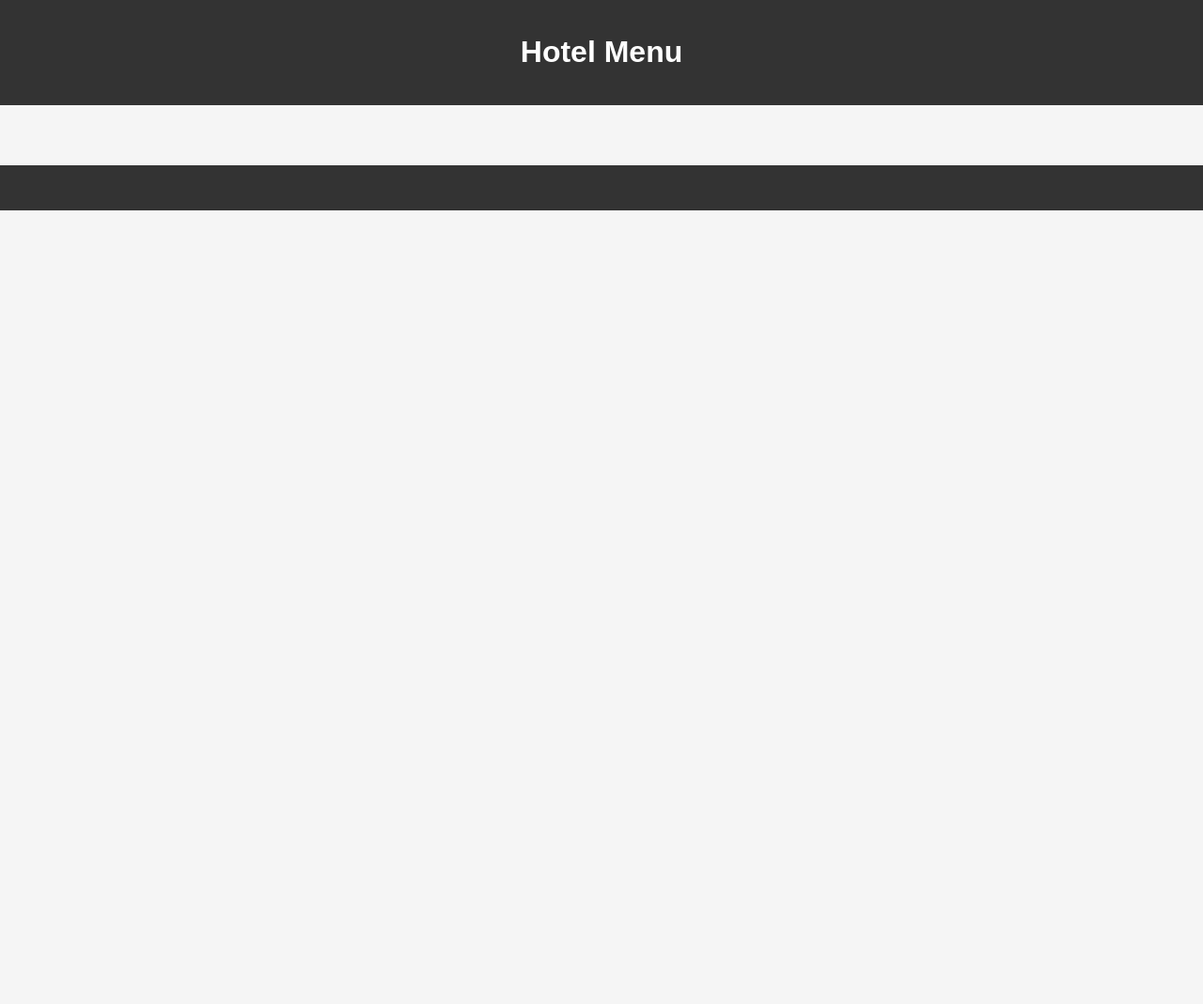
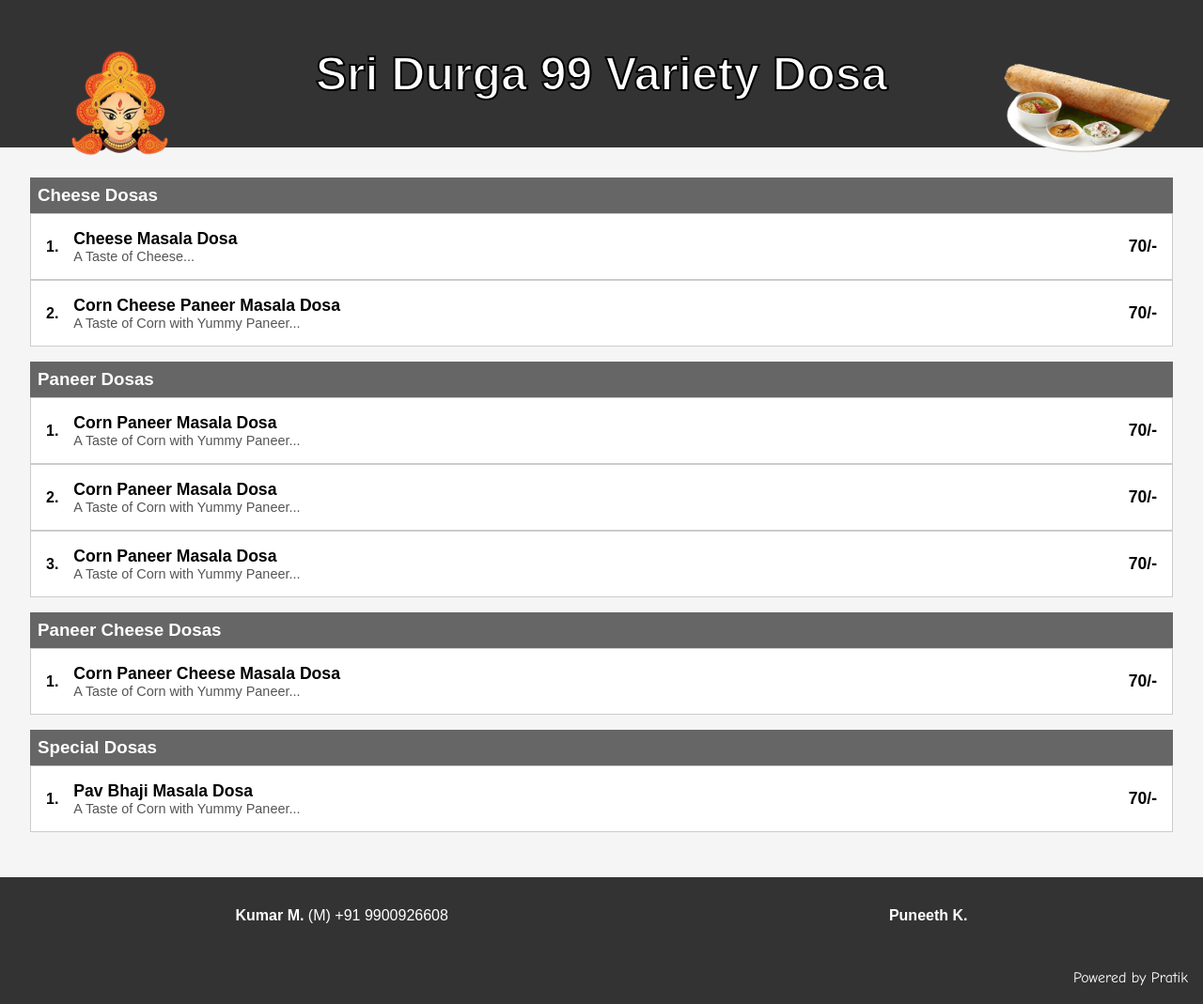
Before and after one commit to pratikcalling/HotelMgmt, a plain HTML site: page frontend/public/index.html in a window 1280 px wide. Shown: the whole page at 94% size. Before the commit the page ends 800 px from the top, so only its background shows below. Drawn offline with Linux system fonts and the light colour scheme; no server answers.

Commit message:
Static json + Cosmetic changes

```diff
--- a/frontend/public/index.html
+++ b/frontend/public/index.html
@@ -8,9 +8,9 @@
 </head>
 <body>
 <header>
-    <img id="hotel-logo-left" alt="Hotel Logo">
+    <img id="title-logo-left" alt="Brand Logo">
     <h1 id="hotel-name">Hotel Menu</h1>
-    <img id="hotel-logo-right" alt="Hotel Logo">
+    <img id="title-logo-right" alt="Dish Logo">
 </header>
 <main>
     <div id="menu-categories"></div>
--- /dev/null
+++ b/frontend/public/json/menu-response.json
@@ -0,0 +1,94 @@
+{
+  "hotel": {
+    "id": "2621e313-6f9d-40c0-a121-cbc5aa374305",
+    "name": "Sri Durga 99 Variety Dosa",
+    "branch": "HSR",
+    "owners": [
+      {
+        "id": "3f908d33-7d4c-4f56-a027-2e85858401ae",
+        "email": "kumar@gmail.com",
+        "phoneNumber": "+91 9900926608",
+        "firstName": "Kumar",
+        "lastName": "M.",
+        "dob": "1990-11-23"
+      },
+      {
+        "id": "0b27f060-f35b-4061-b8b5-156117ddd636",
+        "email": "puneeth@gmail.com",
+        "phoneNumber": null,
+        "firstName": "Puneeth",
+        "lastName": "K.",
+        "dob": "1990-11-23"
+      }
+    ],
+    "cusine": "SOUTH_INDIAN",
+    "hotelLogoOpt": "durga-ma-trans.png"
+  },
+  "dishLogoOpt": "dosa-trans.png",
+  "items": [
+    {
+      "id": "71eca39c-08a3-4b79-aa40-ae32e1ea7e13",
+      "name": "Cheese Masala Dosa",
+      "description": "A Taste of Cheese...",
+      "price": 70.0,
+      "imageUrlOpt": null,
+      "ingredients": null,
+      "category": "Cheese Dosas"
+    },
+    {
+      "id": "338d66ad-0b32-4717-954c-0fe9f2e96ada",
+      "name": "Corn Paneer Masala Dosa",
+      "description": "A Taste of Corn with Yummy Paneer...",
+      "price": 70.0,
+      "imageUrlOpt": null,
+      "ingredients": null,
+      "category": "Paneer Dosas"
+    },
+    {
+      "id": "169d68cd-6201-4461-b5a1-af4a476b46b4",
+      "name": "Corn Paneer Masala Dosa",
+      "description": "A Taste of Corn with Yummy Paneer...",
+      "price": 70.0,
+      "imageUrlOpt": null,
+      "ingredients": null,
+      "category": "Paneer Dosas"
+    },
+    {
+      "id": "f522a56d-bf03-45e4-a87b-07e9f3c71d62",
+      "name": "Corn Paneer Cheese Masala Dosa",
+      "description": "A Taste of Corn with Yummy Paneer...",
+      "price": 70.0,
+      "imageUrlOpt": null,
+      "ingredients": null,
+      "category": "Paneer Cheese Dosas"
+    },
+    {
+      "id": "e791f222-4c90-498d-9005-dee6f7397c54",
+      "name": "Corn Paneer Masala Dosa",
+      "description": "A Taste of Corn with Yummy Paneer...",
+      "price": 70.0,
+      "imageUrlOpt": null,
+      "ingredients": null,
+      "category": "Paneer Dosas"
+    },
+    {
+      "id": "4faf2444-eee1-48ac-b52a-737ac576324b",
+      "name": "Corn Cheese Paneer Masala Dosa",
+      "description": "A Taste of Corn with Yummy Paneer...",
+      "price": 70.0,
+      "imageUrlOpt": null,
+      "ingredients": null,
+      "category": "Cheese Dosas"
+    },
+    {
+      "id": "bbac7372-f0aa-4f1a-b221-9a8b89ddbad6",
+      "name": "Pav Bhaji Masala Dosa",
+      "description": "A Taste of Corn with Yummy Paneer...",
+      "price": 70.0,
+      "imageUrlOpt": null,
+      "ingredients": null,
+      "category": "Special Dosas"
+    }
+  ],
+  "note": "It takes around 20 minutes to prepare and order"
+}
--- a/frontend/public/script.js
+++ b/frontend/public/script.js
@@ -3,7 +3,11 @@ window.onload = function() {
 };
 
 function fetchMenuItems() {
-    fetch('http://localhost:8080/menu')
+    const hostname = window.location.hostname; // Replace with your logic to get hostname
+    const apiBaseUrl = `http://${hostname}:8080`;
+
+    fetch(`json/menu-response.json`)
+    //fetch(`${apiBaseUrl}/menu`)
         .then(response => response.json())
         .then(data => {
             // Update hotel name in the header
@@ -11,28 +15,33 @@ function fetchMenuItems() {
             hotelNameElement.textContent = data.hotel.name;
 
             // Update hotel logo in the header if data.logo exists
-            const hotelLogoLeft = document.getElementById('hotel-logo-left');
-            const hotelLogoRight = document.getElementById('hotel-logo-right');
+            const leftLogo = document.getElementById('title-logo-left');
+            const rightLogo = document.getElementById('title-logo-right');
 
-            if (data.logo) {
-                hotelLogoLeft.src = `./images/${data.logo}`; // Adjust path based on your project structure
-                hotelLogoLeft.style.display = 'inline-block'; // Show the logo
-                hotelLogoLeft.style.position = 'absolute'; // Position left logo absolutely
-                hotelLogoLeft.style.left = '10px'; // Adjust left position as needed
-                hotelLogoLeft.style.top = '10px'; // Adjust top position as needed
-                hotelLogoLeft.style.width = 'auto'; // Adjust width as needed
-                hotelLogoLeft.style.height = '200px'; // Adjust height as needed
+            if (data.hotel.hotelLogoOpt) {
+                leftLogo.src = `./images/${data.hotel.hotelLogoOpt}`; // Adjust path based on your project structure
+                leftLogo.style.display = 'inline-block'; // Show the logo
+                leftLogo.style.position = 'absolute'; // Position left logo absolutely
+                leftLogo.style.left = '10px'; // Adjust left position as needed
+                leftLogo.style.top = '10px'; // Adjust top position as needed
+                leftLogo.style.width = 'auto'; // Adjust width as needed
+                leftLogo.style.height = '200px'; // Adjust height as needed
+            }
+            else {
+                leftLogo.style.display = 'none'; // Hide the logo if no data.logo
+            }
 
-                hotelLogoRight.src = `./images/${data.logo}`; // Adjust path based on your project structure
-                hotelLogoRight.style.display = 'inline-block'; // Show the logo
-                hotelLogoRight.style.position = 'absolute'; // Position right logo absolutely
-                hotelLogoRight.style.right = '10px'; // Adjust right position as needed
-                hotelLogoRight.style.top = '10px'; // Adjust top position as needed
-                hotelLogoRight.style.width = 'auto'; // Adjust width as needed
-                hotelLogoRight.style.height = '200px'; // Adjust height as needed
-            } else {
-                hotelLogoLeft.style.display = 'none'; // Hide the logo if no data.logo
-                hotelLogoRight.style.display = 'none'; // Hide the logo if no data.logo
+            if (data.dishLogoOpt) {
+                rightLogo.src = `./images/${data.dishLogoOpt}`; // Adjust path based on your project structure
+                rightLogo.style.display = 'inline-block'; // Show the logo
+                rightLogo.style.position = 'absolute'; // Position right logo absolutely
+                rightLogo.style.right = '10px'; // Adjust right position as needed
+                rightLogo.style.top = '20px'; // Adjust top position as needed
+                rightLogo.style.width = 'auto'; // Adjust width as needed
+                rightLogo.style.height = '200px'; // Adjust height as needed
+            }
+            else {
+                rightLogo.style.display = 'none'; // Hide the logo if no data.logo
             }
 
             const menuItems = data.items;
--- a/frontend/public/style.css
+++ b/frontend/public/style.css
@@ -110,3 +110,9 @@ footer {
     font-family: 'Comic Sans MS', cursive, sans-serif; /* Funky font */
     font-size: 1.0rem;
 }
+
+#hotel-name {
+    font-size: 50px;
+    -webkit-text-stroke-width: 2px;
+    -webkit-text-stroke-color: black;
+}
```
Also changed, not shown: frontend/public/home.html (+2 -2 lines), frontend/public/images/durga-ma-trans.png (added), 4 other files.
